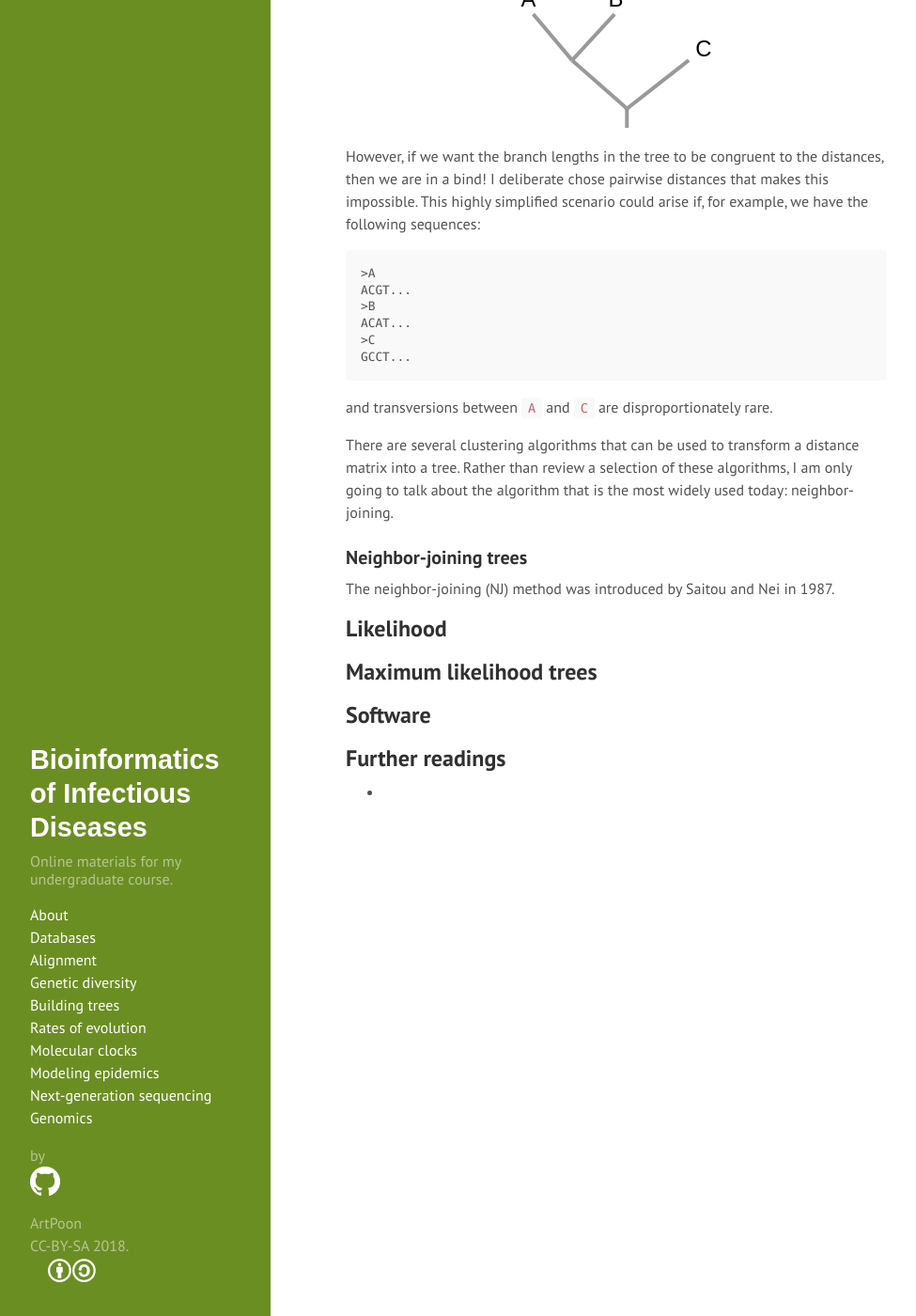
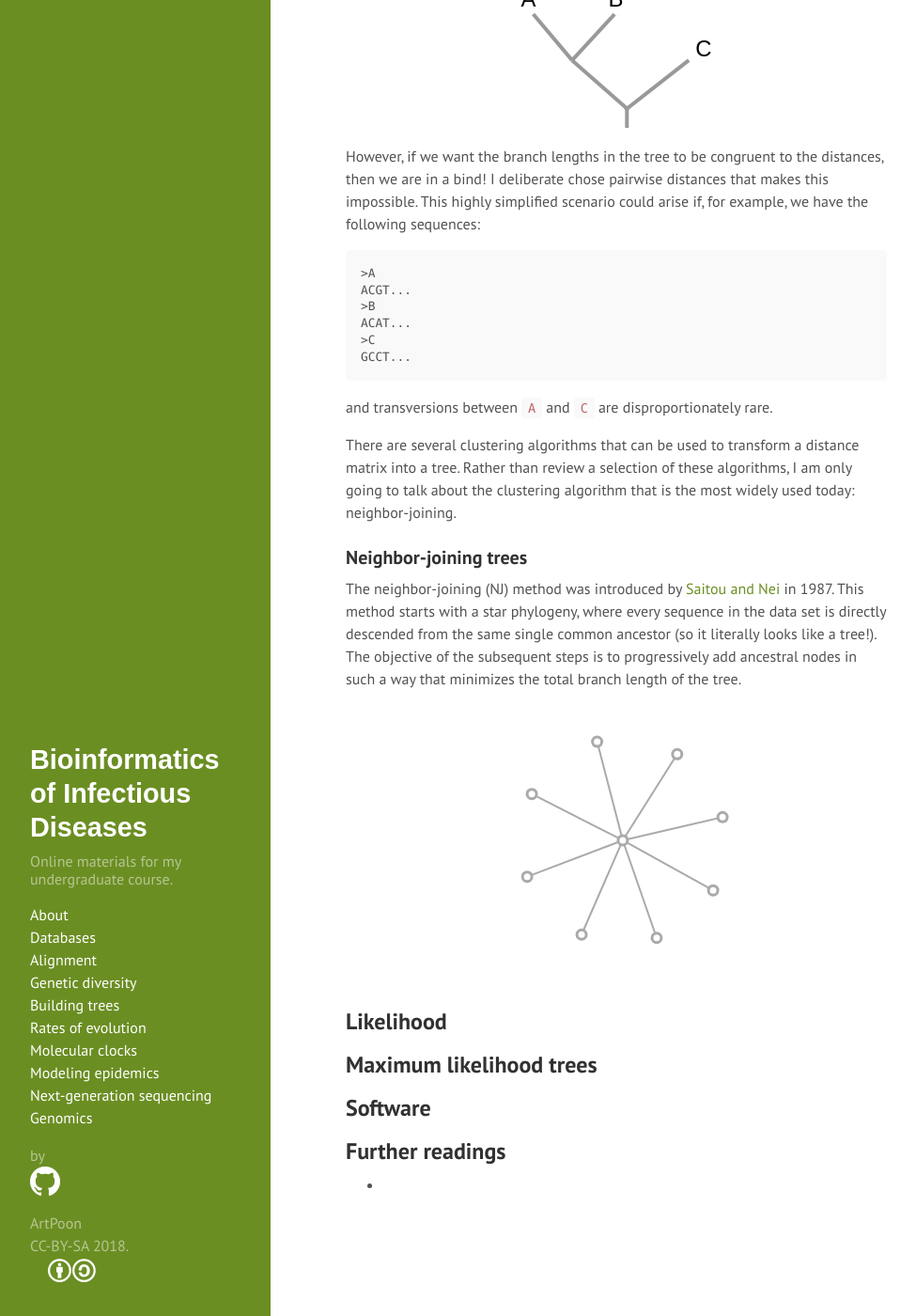
Before and after one commit to ArtPoon/BioID, a Jekyll site: the page built from Trees.md, in a window 1280 px wide and 1400 px high, scrolled down 3444 px. Shown: the whole window at 94% size, without its empty margins (0-975 px from the left). Built offline with Jekyll 4.4.1, drawn with Linux system fonts in a browser that asks for light colours; part of the change alters nothing that is shown.

Commit message:
working on NJ tree animation

```diff
--- a/Trees.md
+++ b/Trees.md
@@ -102,12 +102,16 @@ GCCT...
 and transversions between `A` and `C` are disproportionately rare.
 
 There are several clustering algorithms that can be used to transform a distance matrix into a tree.
-Rather than review a selection of these algorithms, I am only going to talk about the algorithm that is the most widely used today: neighbor-joining.
+Rather than review a selection of these algorithms, I am only going to talk about the clustering algorithm that is the most widely used today: neighbor-joining.
+
 
 ### Neighbor-joining trees
 
-The neighbor-joining (NJ) method was introduced by Saitou and Nei in 1987.
+The neighbor-joining (NJ) method was introduced by [Saitou and Nei](https://academic.oup.com/mbe/article/4/4/406/1029664) in 1987.
+This method starts with a star phylogeny, where every sequence in the data set is directly descended from the same single common ancestor (so it literally looks like a tree!).
+The objective of the subsequent steps is to progressively add ancestral nodes in such a way that minimizes the total branch length of the tree.
 
+{% include njtree.html %}
 
 ## Likelihood
 
--- /dev/null
+++ b/_includes/njtree.html
@@ -0,0 +1,275 @@
+
+<style>
+  div.wrapper {
+    text-align: center;
+  }
+  div.njtree {
+    text-align: center;
+  }
+  .link {
+    stroke: #aaa;
+    stroke-width: 2px;
+  }
+
+  .textClass {
+    stroke: #323232;
+    font-family: "Lucida Grande", "Droid Sans", Arial, Helvetica, sans-serif;
+    font-weight: normal;
+    stroke-width: .5;
+    font-size: 14px;
+  }
+</style>
+
+
+<div id="wrapper">
+  <div id="njtree"></div>
+</div>
+
+
+<script src="/public/js/d3.v3.min.js"></script>
+<script src="/public/js/jquery.min.js"></script>
+
+<script>
+
+// adapted by @ArtPoon from http://bl.ocks.org/hugolpz/cd89b50d834828261b45af9e7a5ce926
+
+
+var w = 600,  // width
+    h = 300;  // height
+
+
+var vis = d3.select("div#njtree")
+            .append("svg:svg")
+            .attr("width", w)
+            .attr("height", h)
+            .attr("id", "mySvg")
+            .attr("pointer-events", "all")
+            .attr("viewBox", "0 0 " + w + " " + h)
+            .attr("perserveAspectRatio", "xMinYMid meet")
+            .append('svg:g');
+
+// position linked nodes using physical simulation
+var force = d3.layout.force();
+
+var nodes = force.nodes(),
+    links = force.links();
+
+var graph;
+//var vis;
+var data = {
+  "links": [
+    {'dist': 0.5, 'source': "root", 'target': "A"},
+    {'dist': 0.5, 'source': "root", 'target': "B"},
+    {'dist': 0.5, 'source': "root", 'target': "C"},
+    {'dist': 0.5, 'source': "root", 'target': "D"},
+    {'dist': 0.5, 'source': "root", 'target': "E"},
+    {'dist': 0.5, 'source': "root", 'target': "F"},
+    {'dist': 0.5, 'source': "root", 'target': "G"},
+    {'dist': 0.5, 'source': "root", 'target': "H"},
+  ],
+  "nodes": [
+    {'id': "root", "group": "0", "r": 0.1},
+    {'id': "A", "group": "0", "r": 0.1},
+    {'id': "B", "group": "0", "r": 0.1},
+    {'id': "C", "group": "0", "r": 0.1},
+    {'id': "D", "group": "0", "r": 0.1},
+    {'id': "E", "group": "0", "r": 0.1},
+    {'id': "F", "group": "0", "r": 0.1},
+    {'id': "G", "group": "0", "r": 0.1},
+    {'id': "H", "group": "0", "r": 0.1},
+  ]
+};
+
+
+
+function myGraph() {
+    this.addNode = function(id, r) {
+        nodes.push({"id": id, "r": r})
+        update();
+    };
+
+    this.removeNode = function(id) {
+        var i = 0;
+        var n = this.findNode(id);
+        if (n == null) {
+            // no node with this 'id'
+            return;  // returns undefined
+        }
+
+        while (i < links.length) {
+            if ((links[i]['source'] == n) || (links[i]['target'] == n)) {
+                // remove links that connect to this node
+                links.splice(i, 1);
+            }
+            else i++;
+        }
+        nodes.splice(this.findNodeIndex(id), 1);
+        update();
+    };
+
+    this.removeLink = function (source, target) {
+        // remove directed edge between nodes with given IDs, if it exists
+        var link;
+        for (var i = 0; i < links.length; i++) {
+            link = links[i];
+            if (link.source.id == source && link.target.id == target) {
+                links.splice(i, 1);
+                break;
+            }
+        }
+        // if no matching edge, no big deal
+        update();
+    };
+
+    this.removeAllLinks = function () {
+        links.splice(0, links.length);
+        update();
+    };
+
+    this.removeAllNodes = function () {
+        nodes.splice(0, nodes.length);
+        update();
+    };
+
+    this.addLink = function(source, target, dist) {
+        /*
+            Add link object to [links] Array between nodes specified
+            by IDs.
+            @param source: ID of parent node
+            @param target: ID of child node
+            @param dist: distance attribute (float)
+         */
+        var node1 = this.findNode(source),
+            node2 = this.findNode(target);
+
+        if (node1 == null || node2 == null) {
+            return;  // do nothing
+        }
+        links.push({"source": node1, "target": node2, "dist": dist});
+        update();
+    };
+
+
+    /* accessor functions */
+    this.findNode = function(id) {
+        // search through Array of node objects and return the object
+        // with the requested (id)
+        for (var i in nodes) {  // for..in iterates over indices
+            if (nodes[i]["id"] === id) return nodes[i];
+        }
+        console.log("Warning: failed to retrieve node with id: "+id);
+        return null;
+    };
+
+    this.findNodeIndex = function(id) {
+        for (var i = 0; i < nodes.length; i++) {
+            if (nodes[i].id == id) {
+                return i;
+            }
+        }
+        console.log("Warning: failed to index node witih id: " + id);
+        return null;
+    };
+
+    update();  // go!
+}
+
+
+
+var update = function() {
+    var link = vis.selectAll("line")
+            .data(links, function (d) {
+                return d.source.id + "-" + d.target.id;
+            });
+
+    link.enter().append("line")
+        .attr("id", function (d) {
+            return d.source.id + '-' + d.target.id;
+        })
+        .attr("class", "link");
+    link.exit().remove();
+
+    var node = vis.selectAll("g.node")
+        .data(nodes, function(d) {
+            return d.id;
+        });
+
+    var nodeEnter = node.enter().append("g")
+        .attr("class", "node")
+        .call(force.drag);
+
+    nodeEnter.append("svg:circle")
+        .attr("r", function (d) { return 50*d.r; })
+        .attr("id", function (d) { return d.id; })
+        .attr("class", "nodeStrokeClass");
+
+    node.exit().remove();
+
+    node.select("circle")
+        .style("fill", "#fff")
+        .style("stroke", "#aaa")
+        .style("stroke-width", "3");
+
+    force.on("tick", function() {
+        node.attr("transform", function (d) {
+            return "translate(" + d.x + "," + d.y + ")";
+        });
+
+        link.attr("x1", function(d) { return d.source.x; })
+            .attr("y1", function(d) { return d.source.y; })
+            .attr("x2", function(d) { return d.target.x; })
+            .attr("y2", function(d) { return d.target.y; });
+    });
+
+    // restart the force layout
+    force.charge(-500)
+         .linkDistance(function(d) {
+            return 200*d.dist;
+         })
+         .size([w, h])
+         .start();
+};
+
+
+
+
+graph = new myGraph();
+
+for (var i = 0; i < data.nodes.length; i++) {
+    node = data.nodes[i];
+    if (node.group=="0") {
+        graph.addNode(node.id, node.r);
+    }
+}
+
+for (var i = 0; i < data.links.length; i++) {
+    link = data.links[i];
+
+    for (var j = 0; j < data.nodes.length; j++) {
+        node = data.nodes[j];
+        if (node.id == link.source) {
+            node1 = node;
+        }
+        if (node.id == link.target) {
+            node2 = node;
+        }
+    }
+
+    if (node1.group=="0" && node2.group=="0") {
+        graph.addLink(link.source, link.target, link.dist);
+    }
+}
+keepNodesOnTop();
+
+
+function keepNodesOnTop() {
+    $(".nodeStrokeClass").each(function( index ) {
+        var gnode = this.parentNode;
+        gnode.parentNode.appendChild(gnode);
+    });
+}
+
+//TODO: add buttons to add and remove nodes as per NJ
+
+
+</script>
```
